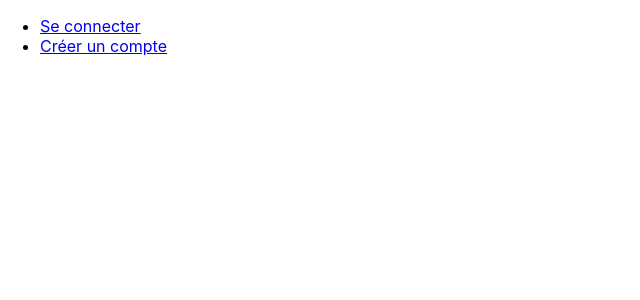
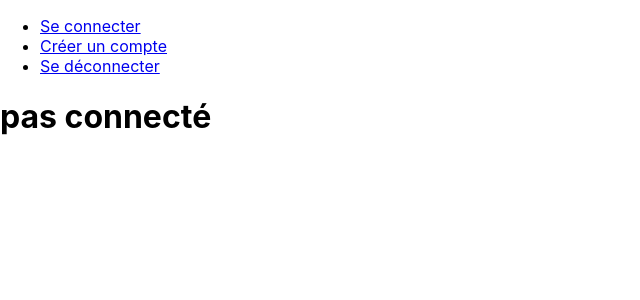
Before and after one commit to Nihirii/Projet_league_of_stone, a React (Create React App) app in the folder projet-web/: page / in a window 1280 px wide. Shown: the top 300 px of the page, without its empty margins (0-640 px from the left). Built offline with nearby package versions, Linux system fonts and the light colour scheme.

Commit message:
add logout

```diff
--- a/projet-web/src/App.js
+++ b/projet-web/src/App.js
@@ -1,5 +1,7 @@
 import Inscription from "./components/Inscription";
 import Connexion from "./components/Connexion";
+import Logout from "./components/Logout";
+import Home from "./components/Home";
 import "./styles/App.css";
 import { BrowserRouter as Router, Routes, Route, Link } from "react-router-dom";
 import React from "react";
@@ -8,6 +10,9 @@ import { Provider } from "react-redux";
 import { store } from "./redux/store";
 
 function App() {
+  const utilisateur = store.getState(); //récupére le state actuel (user)
+  console.log(utilisateur);
+
   return (
     <div>
       <Provider store={store}>
@@ -28,16 +33,26 @@ function App() {
                     Créer un compte
                   </Link>
                 </li>
+
+                <li class="nav-item active">
+                  <Link to="/deconnexion" className="nav-link">
+                    Se déconnecter
+                  </Link>
+                </li>
               </ul>
             </div>
           </nav>
 
           <Routes>
+            <Route path="/" element={<Home />} />
+
             <Route path="/connexion" element={<Connexion />} />
 
             <Route path="/inscription" element={<Inscription />} />
 
             <Route path="/accueil" element={<Accueil />} />
+
+            <Route path="/deconnexion" element={<Logout />} />
           </Routes>
         </Router>
       </Provider>
--- a/projet-web/src/components/Accueil.js
+++ b/projet-web/src/components/Accueil.js
@@ -1,14 +1,7 @@
-import React from "react"
+import React from "react";
 
-export default class Accueil extends React.Component {
+function Accueil() {
+  return <h1>CONNECTE</h1>;
+}
 
-    render() {
-
-        return(
-
-            <h1>CC</h1>
-
-        );
-    }
-
-}
+export default Accueil;
--- /dev/null
+++ b/projet-web/src/components/Home.jsx
@@ -0,0 +1,6 @@
+import React from "react";
+
+function Home() {
+  return <h1>pas connecté</h1>;
+}
+export default Home;
--- a/projet-web/src/components/logout.jsx
+++ b/projet-web/src/components/logout.jsx
@@ -1,9 +1,27 @@
-import React from 'react'
+import { useDispatch, useSelector } from "react-redux";
+import { useNavigate } from "react-router";
+import { LogOutAction } from "../redux/actions";
+import { useEffect } from "react";
 
-const logout = () => {
-  return (
-    <div>logout</div>
-  )
+
+const Logout = () => {
+
+  const dispatch = useDispatch(); // dispatch les donné
+  dispatch(LogOutAction());
+  const reduxUser = useSelector(state => state.user)  // appelle d'action
+  console.log(reduxUser)
+  const navigate = useNavigate();
+
+  useEffect(() => {
+      navigate("/")
+
+  }, )
+
+  return(
+    <h1>
+      ok
+    </h1>
+  );
 }
 
-export default logout
+export default Logout
```
